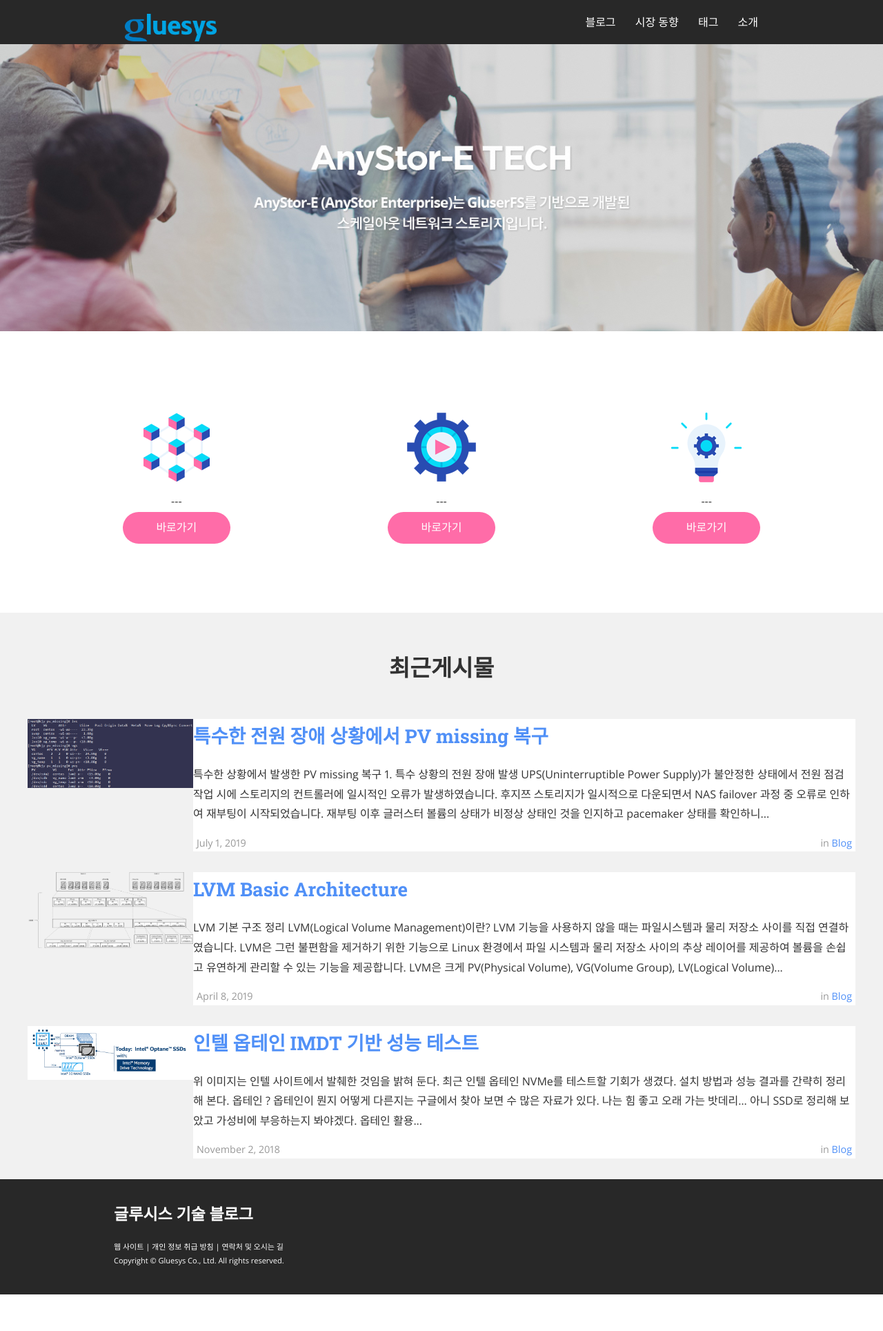
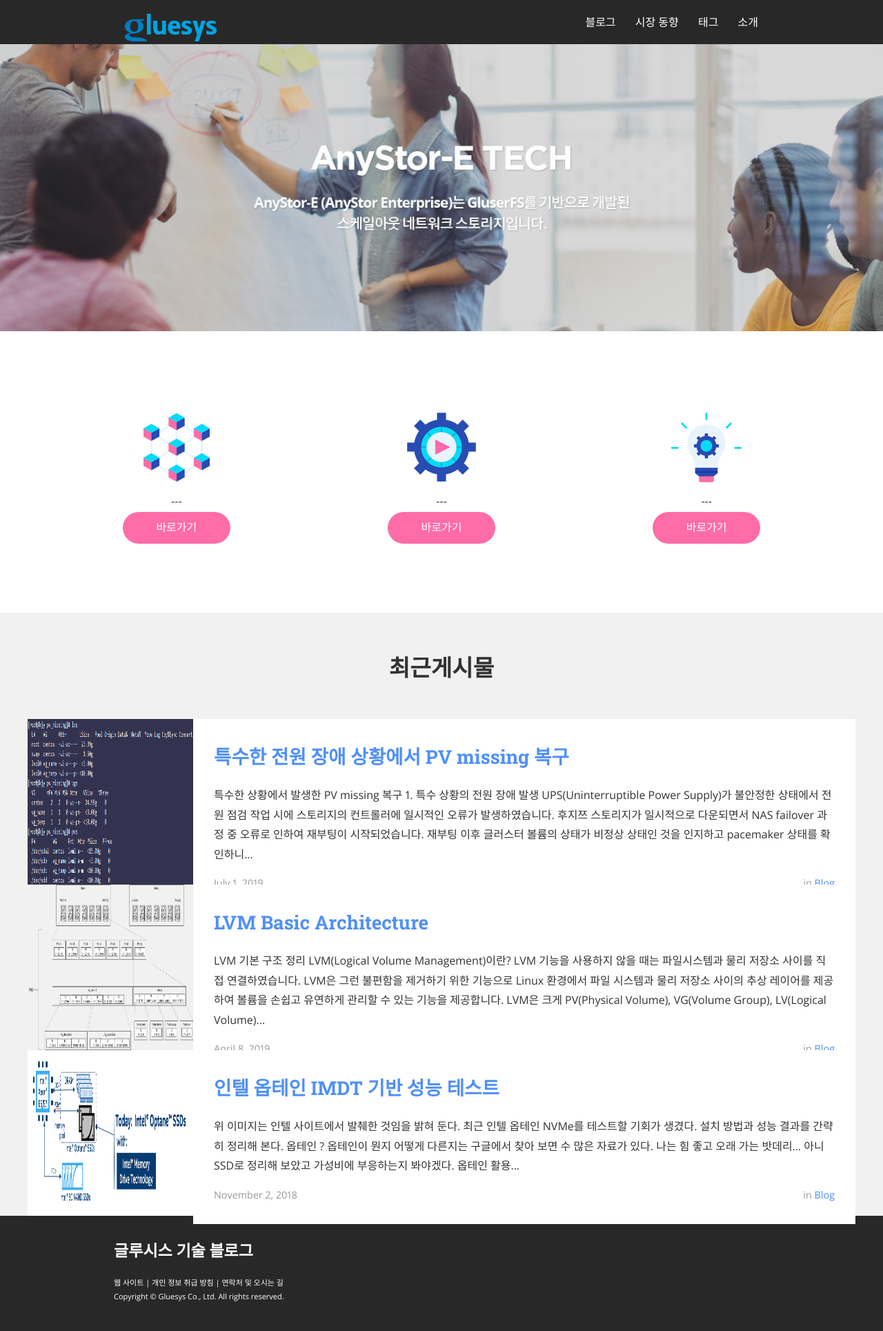
Before and after one commit to pumm8991/pumm8991.github.io, a Jekyll site: the page built from index.html, in a window 1280 px wide. Shown: the whole page at 69% size. Built offline with Jekyll 4.4.1, drawn with Linux system fonts in a browser that asks for light colours; nearby versions of some CDN libraries; the list of posts is cut into pages by our own code; before the commit the page ends 1876 px from its top, so only the background shows below that.

Commit message:
tech modify
Signed-off-by: pumm <pumm@gluesys.com>

```diff
--- a/css/index.css
+++ b/css/index.css
@@ -126,4 +126,5 @@
 .main-conetnt {
   background-color: #FFF;
   margin-bottom: 30px;
+  padding: 30px;
 }
--- a/index.html
+++ b/index.html
@@ -42,9 +42,9 @@
 		<ul class="post-list">
 		  {% for post in paginator.posts %}
 		  		<div style="float: left; width: 240px;">
-					<img src="{{ post.cover }}" style="width:240px">
+					<img src="{{ post.cover }}" style="width:240px; height:240px">
 				</div>
-				<div style="float: left; width: 960px;">
+				<div style="float: left; width: 960px; height:240px">
 					<li class="main-conetnt">
 						<h2>
 						<a class="post-link" href="{{ post.url | prepend: site.baseurl }}">{{ post.title }}</a>
```
